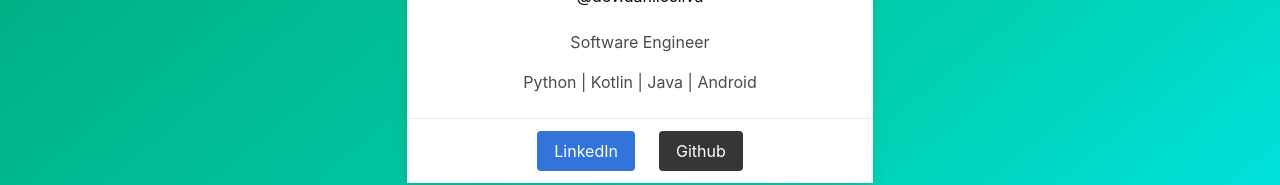
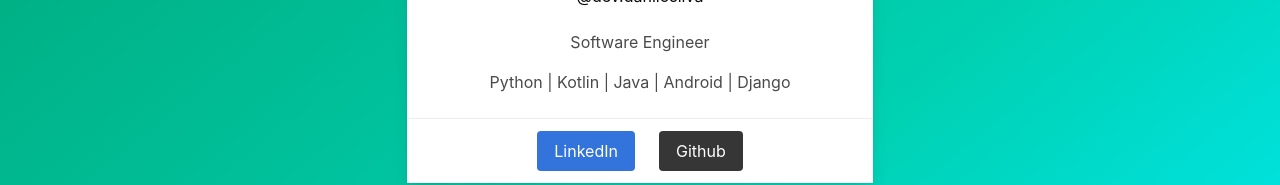
Before and after one commit to dev-danilosilva/aboutme, a plain HTML site: page index.html in a window 1280 px wide. Shown: the part 472-657 px from the top of the page. Drawn offline with Linux system fonts and the light colour scheme.

```diff
--- a/index.html
+++ b/index.html
@@ -66,7 +66,7 @@
 
                                 <div class="content">
                                     <p>Software Engineer</p>
-                                    <p>Python | Kotlin | Java | Android </p>
+                                    <p>Python | Kotlin | Java | Android | Django</p>
                                 </div>
 
                             </div>
```
